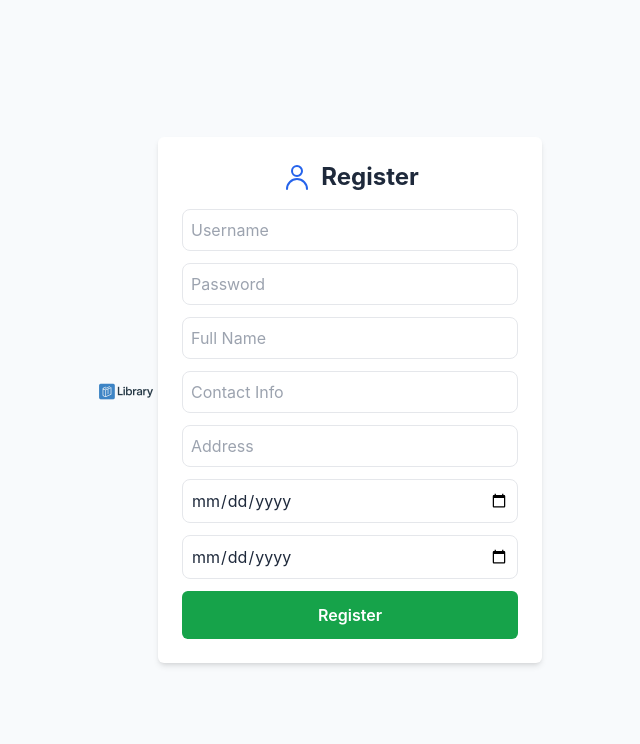
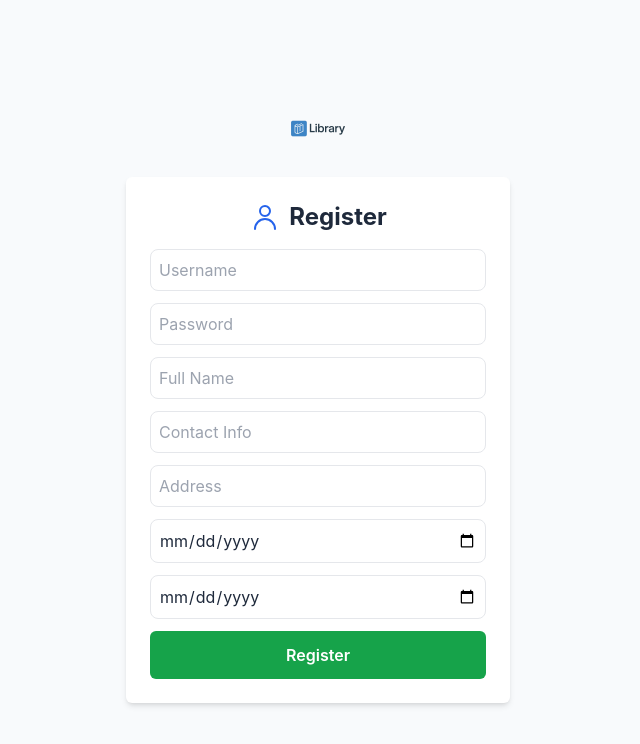
Before and after one commit to nizamkadirteach/library-management-system, a React (Vite) app in the folder lms-frontend/: page /register in a window 1280 px wide. Shown: the top 744 px of the page, without its empty margins (322-962 px from the left). Built offline with nearby package versions, Linux system fonts and the light colour scheme.

Commit message:
fix(auth): stack logo above forms

```diff
--- a/lms-frontend/src/pages/LoginPage.jsx
+++ b/lms-frontend/src/pages/LoginPage.jsx
@@ -30,7 +30,7 @@ export default function LoginPage() {
   }
 
   return (
-    <div className="flex items-center justify-center min-h-screen bg-background p-4">
+    <div className="flex flex-col items-center justify-center min-h-screen bg-background p-4">
       {/* ✅ Logo added above login form */}
       <Logo size="medium" variant="auth" />
       {/* ⬆️ Improved: card container with theming */}
--- a/lms-frontend/src/pages/RegisterPage.jsx
+++ b/lms-frontend/src/pages/RegisterPage.jsx
@@ -50,7 +50,7 @@ export default function RegisterPage() {
   }
 
   return (
-    <div className="flex items-center justify-center min-h-screen bg-background p-4">
+    <div className="flex flex-col items-center justify-center min-h-screen bg-background p-4">
       {/* ✅ Logo added above register form */}
       <Logo size="medium" variant="auth" />
       {/* ⬆️ Improved: theme card layout */}
```
